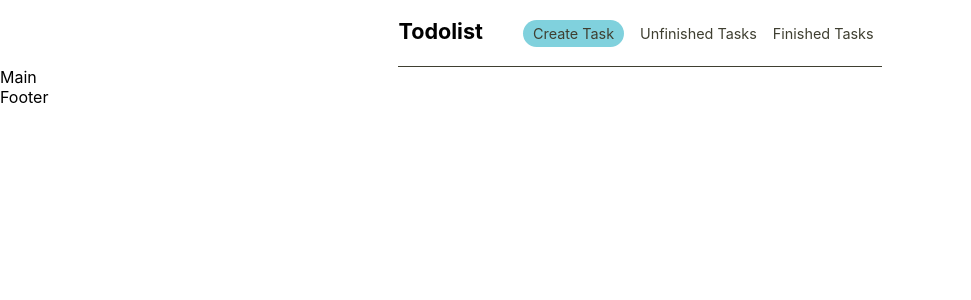
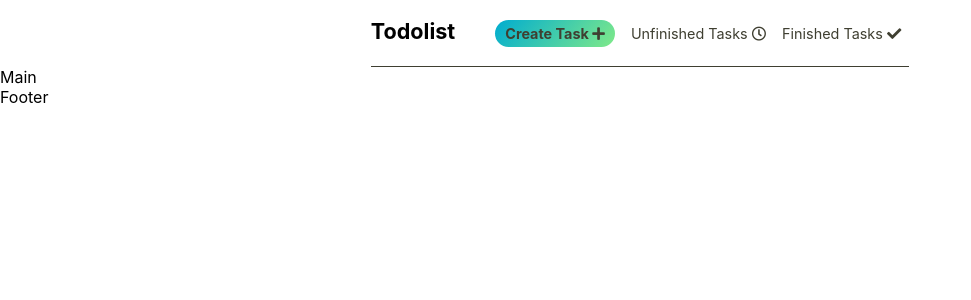
Before and after one commit to igor06brw/todolist, a React (Create React App) app: page / in a window 1280 px wide. Shown: the top 300 px of the page, without its empty margins (0-971 px from the left). Built offline with nearby package versions, Linux system fonts and the light colour scheme.

Commit message:
make animated gradient for button

```diff
--- a/src/components/Header.js
+++ b/src/components/Header.js
@@ -34,7 +34,7 @@ const NavListLink = styled.a`
     text-decoration: none;
     font-size: 0.9em;
     color: ${props => props.theme.textColor};
-    transition: all .3s ease-out;
+    transition: color .3s ease-out;
 
     &:hover {
 
@@ -42,9 +42,20 @@ const NavListLink = styled.a`
     }
 `
 const ButtonLink = styled(NavListLink)`
-    background-color: ${props => props.theme.buttonColor};
+    position: relative;
+    background-image: ${props => props.theme.buttonColor};
+    background-size: 500%;
     padding: 5px 10px;
+    font-size: 0.9em;
+    font-weight: bold;
     border-radius: 1em;
+    z-index: 1;
+    transition: all 3s ease-in-out;
+
+    &:hover {
+        background-position: right;
+    }
+
 `
 
 
@@ -60,15 +71,17 @@ const Header = () => {
                     <NavList>
                         {/* AFTER ADD ROUTER-DOM, CHANGE TO { Link } */}
                         <NavListElement>
-                            <ButtonLink href="">Create Task</ButtonLink>
+                            <ButtonLink href="">
+                                Create Task <i className="fas fa-plus"></i>
+                            </ButtonLink>
                             {/* // Assign icon "add" after implement font-awesome */}
                         </NavListElement>
                         <NavListElement>
-                            <NavListLink href="">Unfinished Tasks</NavListLink>
+                            <NavListLink href="">Unfinished Tasks <i className="far fa-clock"></i></NavListLink>
                             {/* // Assign icon "time" after implement font-awesome */}
                         </NavListElement>
                         <NavListElement>
-                            <NavListLink href="">Finished Tasks</NavListLink>
+                            <NavListLink href="">Finished Tasks <i className="fas fa-check"></i></NavListLink>
                             {/* // Assign icon "finish" after implement font-awesome */}
                         </NavListElement>
                     </NavList>
--- a/src/utils/theme.js
+++ b/src/utils/theme.js
@@ -3,7 +3,7 @@ const lightMode = {
     textColor: "#3f3f31",
     hoverTextColor: "#6b6a55",
     headerColor: "#2b2a19",
-    buttonColor: "#80d1dd"
+    buttonColor: "linear-gradient(130deg, rgba(0,172,208,1) 0%, rgba(172,255,112,1) 31%, rgba(255,115,170,1) 70%, rgba(0,211,255,1) 100%);",
 }
 
 export { lightMode }
```
